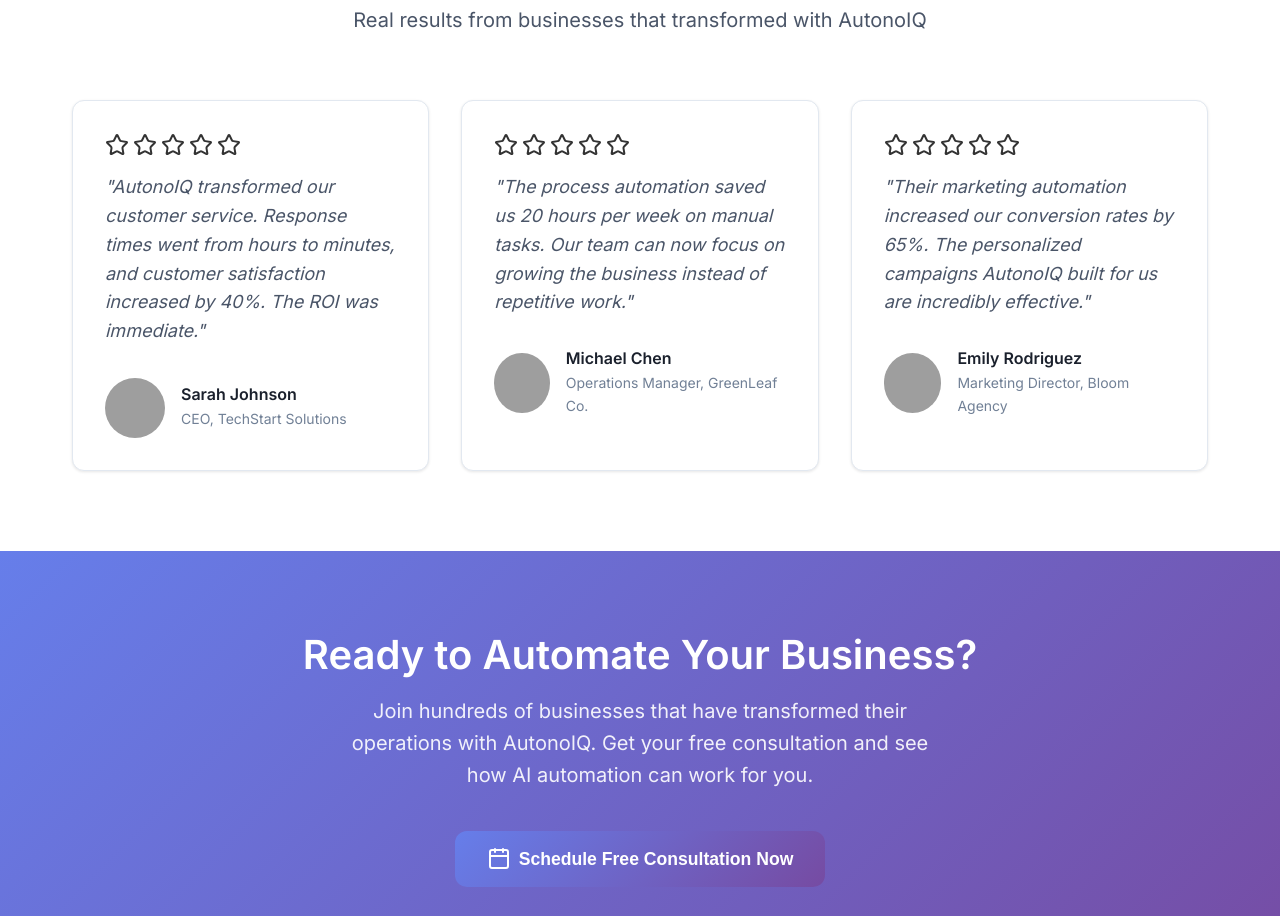
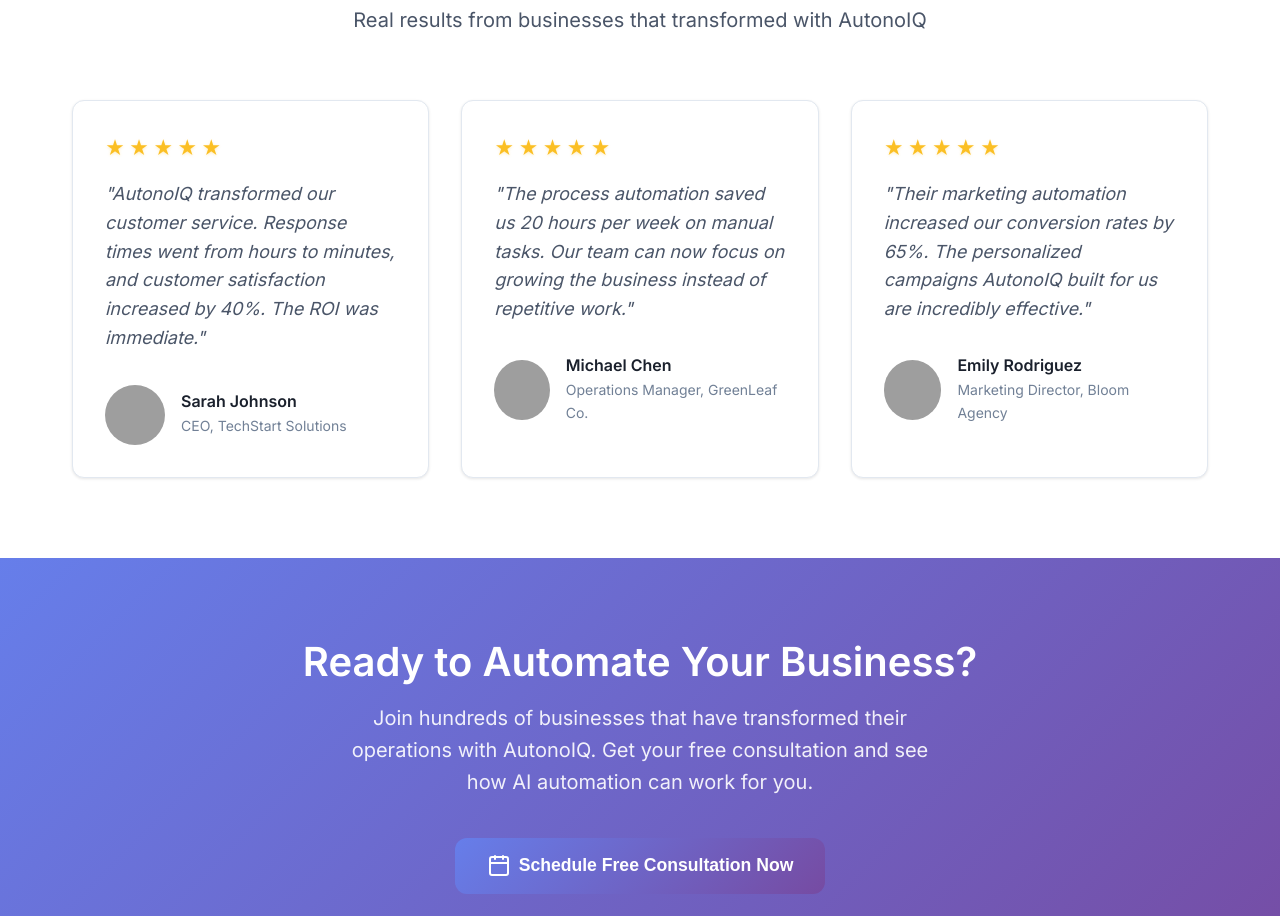
Before and after one commit to ianunciacion-maker/AutonoIQ-Website, a plain HTML site: page index.html in a window 1280 px wide. Shown: the part 3180-4096 px from the top of the page. Drawn offline with nearby package versions, Linux system fonts and the light colour scheme; grey boxes are pictures that could not be loaded.

Commit message:
Fix testimonial stars and first testimonial image
- Replace Lucide star icons with filled star characters (★)
- Update CSS styling for yellow stars with subtle shadow
- Fix Sarah Johnson testimonial image with new reliable URL

```diff
--- a/css/style.css
+++ b/css/style.css
@@ -1090,9 +1090,10 @@ section {
     margin-bottom: 1rem;
 }
 
-.stars i {
+.stars .star {
     color: #fbbf24;
-    font-size: 1rem;
+    font-size: 1.2rem;
+    text-shadow: 0 1px 3px rgba(251, 191, 36, 0.3);
 }
 
 .testimonial-content p {
--- a/index.html
+++ b/index.html
@@ -309,17 +309,17 @@
                 <div class="testimonial-card">
                     <div class="testimonial-content">
                         <div class="stars">
-                            <i data-lucide="star"></i>
-                            <i data-lucide="star"></i>
-                            <i data-lucide="star"></i>
-                            <i data-lucide="star"></i>
-                            <i data-lucide="star"></i>
+                            <span class="star">★</span>
+                            <span class="star">★</span>
+                            <span class="star">★</span>
+                            <span class="star">★</span>
+                            <span class="star">★</span>
                         </div>
                         <p>"AutonoIQ transformed our customer service. Response times went from hours to minutes, and customer satisfaction increased by 40%. The ROI was immediate."</p>
                     </div>
                     <div class="testimonial-author">
                         <div class="author-avatar">
-                            <img src="https://images.unsplash.com/photo-1494790108755-2616b612b639?w=60&h=60&fit=crop&crop=face&auto=format" alt="Sarah Johnson">
+                            <img src="https://images.unsplash.com/photo-1573496359142-b8d87734a5a2?w=60&h=60&fit=crop&crop=face&auto=format" alt="Sarah Johnson">
                         </div>
                         <div class="author-info">
                             <h4>Sarah Johnson</h4>
@@ -330,11 +330,11 @@
                 <div class="testimonial-card">
                     <div class="testimonial-content">
                         <div class="stars">
-                            <i data-lucide="star"></i>
-                            <i data-lucide="star"></i>
-                            <i data-lucide="star"></i>
-                            <i data-lucide="star"></i>
-                            <i data-lucide="star"></i>
+                            <span class="star">★</span>
+                            <span class="star">★</span>
+                            <span class="star">★</span>
+                            <span class="star">★</span>
+                            <span class="star">★</span>
                         </div>
                         <p>"The process automation saved us 20 hours per week on manual tasks. Our team can now focus on growing the business instead of repetitive work."</p>
                     </div>
@@ -351,11 +351,11 @@
                 <div class="testimonial-card">
                     <div class="testimonial-content">
                         <div class="stars">
-                            <i data-lucide="star"></i>
-                            <i data-lucide="star"></i>
-                            <i data-lucide="star"></i>
-                            <i data-lucide="star"></i>
-                            <i data-lucide="star"></i>
+                            <span class="star">★</span>
+                            <span class="star">★</span>
+                            <span class="star">★</span>
+                            <span class="star">★</span>
+                            <span class="star">★</span>
                         </div>
                         <p>"Their marketing automation increased our conversion rates by 65%. The personalized campaigns AutonoIQ built for us are incredibly effective."</p>
                     </div>
```
